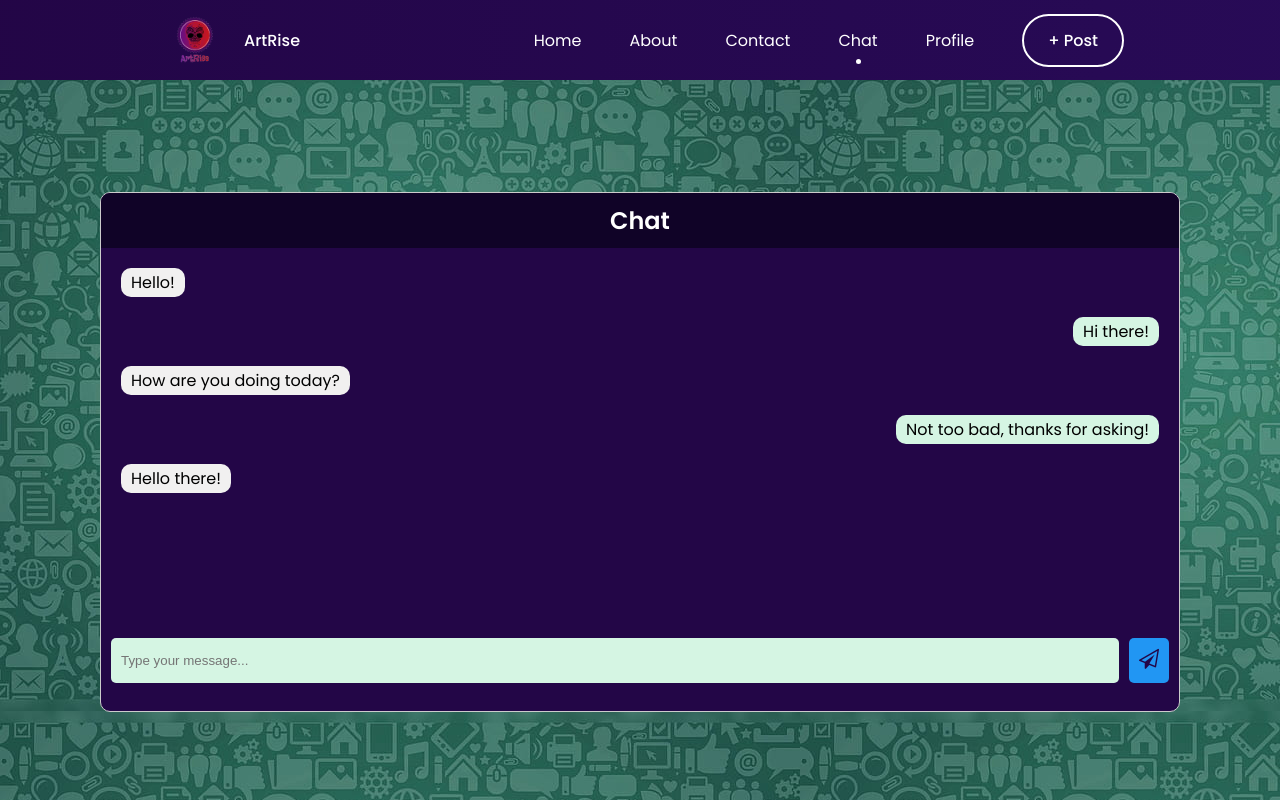
After one commit to Ritesh-K-G/ArtRise, a PHP site: page /users/chat/index.php in a window 1280 px wide. The commit adds this page. Run offline with PHP 8.4, Linux system fonts and the light colour scheme; a user stored in the database is signed in.

Commit message:
Added chat page

```diff
--- /dev/null
+++ b/users/chat/design.css
@@ -0,0 +1,78 @@
+      body{
+        background-image: url(../../src/bg.jpg);
+      }
+      /* chat section */
+
+      .chat-container {
+        width: 1080px;
+        height: 520px;
+        border: 1px solid #ccc;
+        background-color: hsl(267, 85%, 15%);
+        border-radius: 10px;
+        overflow: hidden;
+        position: absolute;
+        top: 50%;
+        left: 50%;
+        transform: translate(-50%, -40%);
+      }
+
+      .chat-header {
+        background-color: rgb(16, 3, 39);
+        /* background-color: transparent; */
+        padding: 10px;
+        text-align: center;
+      }
+
+      .chat-box {
+        flex: 1;
+        display: flex;
+        height: 380px;
+        flex-direction: column;
+        padding: 10px;
+        overflow-y: scroll;
+      }
+
+      .message {
+        max-width: 80%;
+        padding: 10px;
+        padding-top: 2px;
+        padding-bottom: 2px;
+        margin: 10px;
+        border-radius: 10px;
+        font-size: 16px;
+        color: black;
+      }
+
+      .received {
+        background-color: #f1f0f0;
+        align-self: flex-start;
+      }
+
+      .sent {
+        background-color: #d5f5e3;
+        align-self: flex-end;
+      }
+
+      .chat-form {
+        display: flex;
+        padding: 10px;
+        border-color: black;
+      }
+
+      .chat-form input[type="text"] {
+        flex: 1;
+        padding: 10px;
+        margin-right: 10px;
+        border: none;
+        background-color: #d5f5e3;
+        border-radius: 5px;
+      }
+
+      .chat-form button {
+        padding: 10px;
+        border: none;
+        border-radius: 5px;
+        background-color: #2196f3;
+        color: #fff;
+        cursor: pointer;
+      }
--- /dev/null
+++ b/users/chat/index.php
@@ -0,0 +1,106 @@
+<?php
+    session_start();
+    include "../../db_connect.php";
+    if(!isset($_SESSION['user_id'])) {
+      header('location: ../index.html');
+    }
+?>
+
+<!DOCTYPE html>
+    <html lang="en">
+    <head>
+        <meta charset="UTF-8">
+        <meta name="viewport" content="width=device-width, initial-scale=1.0">
+
+        <!--=============== CSS ===============-->
+        <link rel="stylesheet" href="../../assets/css/styles.css">
+
+        <link rel="stylesheet" href="https://cdnjs.cloudflare.com/ajax/libs/font-awesome/4.7.0/css/font-awesome.min.css">
+
+        <link rel="stylesheet" href="design.css">
+
+        <link rel="stylesheet" href="https://fonts.googleapis.com/icon?family=Material+Icons" />
+
+        <title>ArtRise</title>
+    </head>
+    <body>
+        <!--==================== HEADER ====================-->
+        <header class="header" id="header">
+            <nav class="nav container">
+                <a href="#" class="nav__logo">
+                    <img src="../../assets/img/logo1.png" alt="" class="nav__logo-img">
+                    ArtRise
+                </a>
+
+                <div class="nav__menu" id="nav-menu">
+                    <ul class="nav__list">
+                        <li class="nav__item">
+                            <a href="../homepage" class="nav__link">Home</a>
+                        </li>
+
+                        <li class="nav__item">
+                            <a href="#" class="nav__link">About</a>
+                        </li>
+
+                        <li class="nav__item">
+                            <a href="#" class="nav__link">Contact</a>
+                        </li>
+
+                        <li class="nav__item">
+                            <a href="#" class="nav__link active-link">Chat</a>
+                        </li>
+
+                        <li class="nav__item">
+                            <a href="../profile" class="nav__link">Profile</a>
+                        </li>
+
+                        <a href="../post_feed/index.php" class="button button--ghost">+ Post</a>
+                    </ul>
+
+                    <div class="nav__close" id="nav-close">
+                        <i class='bx bx-x'></i>
+                    </div>
+
+                    <img src="../../assets/img/nav-img.png" alt="" class="nav__img">
+                </div>
+
+                <div class="nav__toggle" id="nav-toggle">
+                    <i class='bx bx-grid-alt'></i>
+                </div>
+
+            </nav>
+        </header>
+
+                  <!-- Chat section -->
+                    <div class="chat-container">
+                      <div class="chat-header">
+                        <h2>Chat</h2>
+                      </div>
+                      <div class="chat-box">
+                        <div class="message received">
+                          <p>Hello!</p>
+                        </div>
+                        <div class="message sent">
+                          <p>Hi there!</p>
+                        </div>
+                        <div class="message received">
+                          <p>How are you doing today?</p>
+                        </div>
+                        <div class="message sent">
+                          <p>Not too bad, thanks for asking!</p>
+                        </div>
+                      </div>
+                      <form class="chat-form">
+                        <input type="text" placeholder="Type your message...">
+                      <button type="submit">
+                      <i class="fa fa-send-o" style="font-size:20px;color:hsl(267, 85%, 15%)"></i>
+                      </button>
+                    </form>
+                  </div>
+
+        <!--=============== MAIN JS ===============-->
+        <script src="../../assets/js/main.js"></script>
+        <script src="logic.js"></script>
+
+    </body>
+</html>
--- /dev/null
+++ b/users/chat/logic.js
@@ -0,0 +1,34 @@
+
+// chat section
+const messageBox = document.querySelector('.chat-box');
+const messageInput = document.querySelector('.chat-form input[type="text"]');
+const sendButton = document.querySelector('.chat-form button');
+
+// Send message on form submission
+document.querySelector('.chat-form').addEventListener('submit', (event) => {
+  event.preventDefault();
+  const message = messageInput.value.trim();
+  if (message !== '') {
+    addMessage('sent', message);
+    // Code to send message to server or other user
+    messageInput.value = '';
+  }
+});
+
+// Function to add message to message box
+function addMessage(type, text) {
+  const message = document.createElement('div');
+  message.classList.add('message', type);
+  message.innerHTML = `<p>${text}</p>`;
+  messageBox.appendChild(message);
+  messageBox.scrollTop = messageBox.scrollHeight;
+}
+
+// Function to receive message from server or other user
+function receiveMessage(text) {
+  addMessage('received', text);
+}
+
+// Example usage
+receiveMessage('Hello there!');
+sendButton.click(); // Sends message "Hi!" if input is not empty
--- a/users/homepage/index.php
+++ b/users/homepage/index.php
@@ -51,6 +51,10 @@
 
                         <li class="nav__item">
                             <a href="#" class="nav__link">Contact</a>
+                        </li>
+
+                        <li class="nav__item">
+                            <a href="../chat/index.php" class="nav__link">Chat</a>
                         </li>
 
                         <li class="nav__item">
```
Also changed, not shown: src/bg.jpg (added), uploads/critics_content/644a473273bf0.jpg (added), 1 other file.
